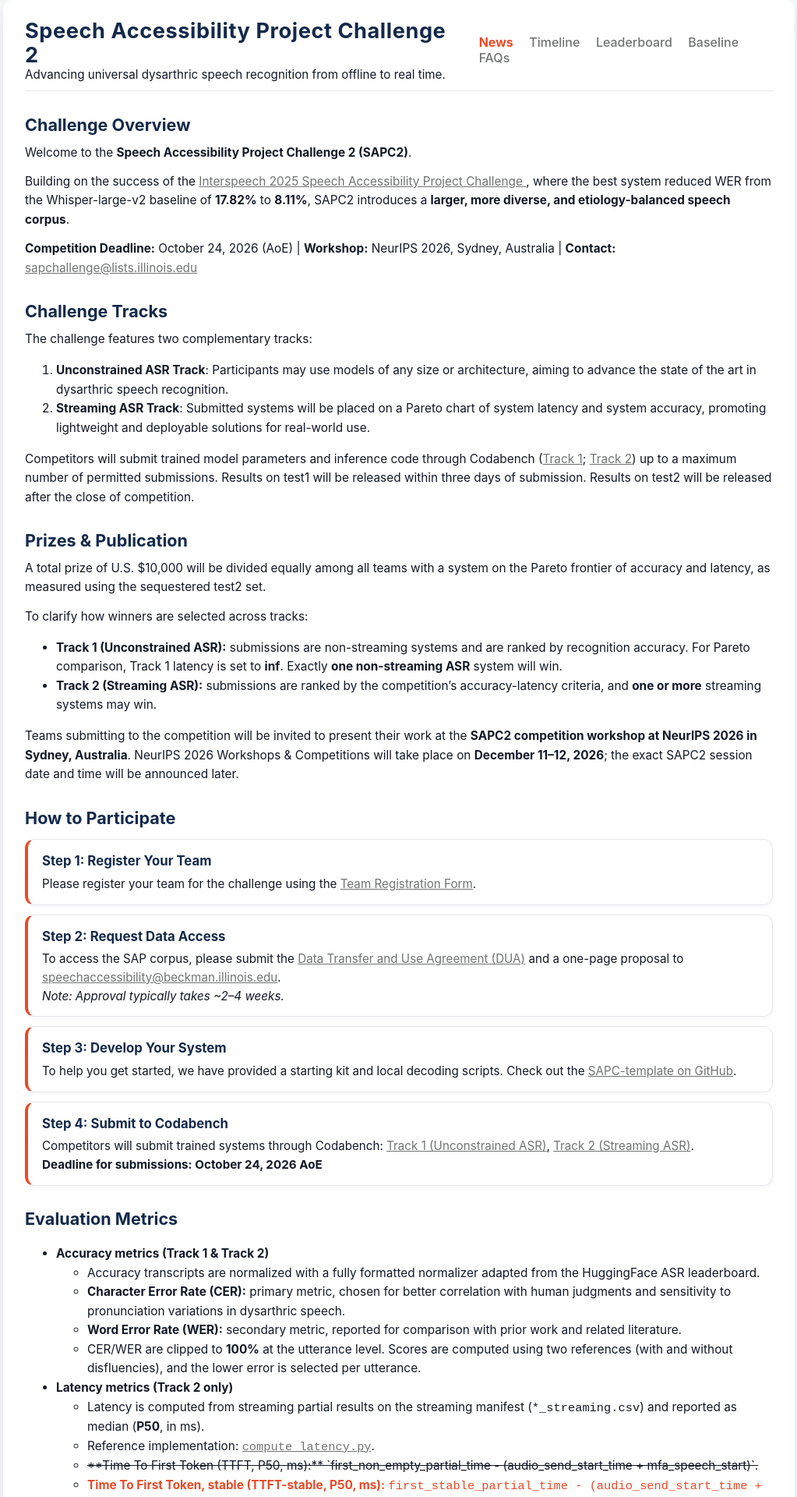
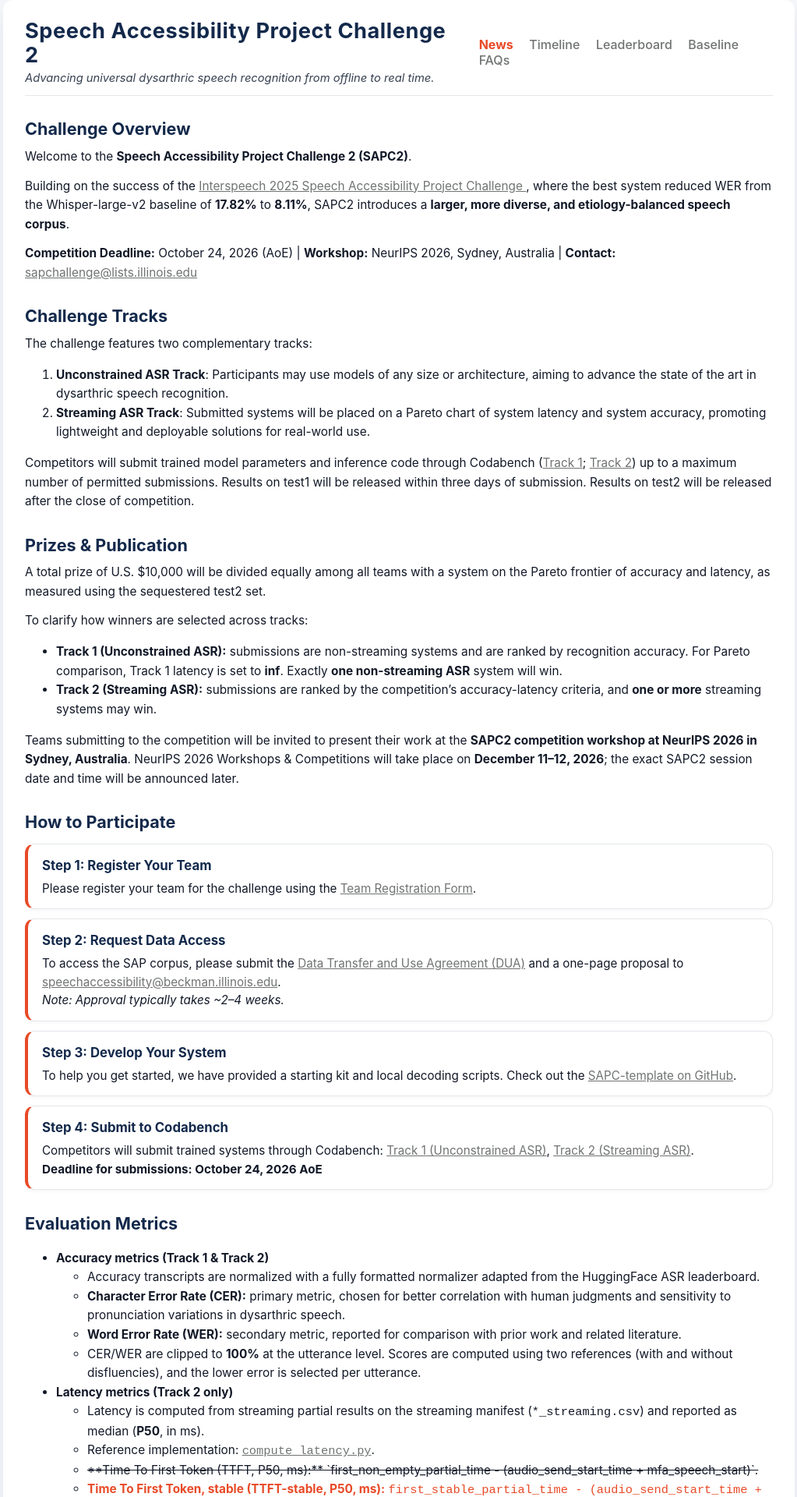
Before and after one commit to xiuwenz2/SAPC2-website, a Jekyll site: the page built from index.md, in a window 1280 px wide. Shown: the top 1920 px of the page at 78% size, without its empty margins (128-1151 px from the left). Built offline with Jekyll 4.4.1, drawn with Linux system fonts in a browser that asks for light colours.

Commit message:
Improve website layout and organization

```diff
--- a/assets/css/style.css
+++ b/assets/css/style.css
@@ -45,11 +45,12 @@ body {
 }
 
 .site-subtitle {
-  margin: 0;
-  font-size: 0.95rem;
+  margin: 0.25rem 0 0;
+  font-size: 0.92rem;
   font-weight: 400;
-  color: #111827;
-  line-height: 1.15;
+  font-style: italic;
+  color: #374151;
+  line-height: 1.3;
 }
 
 /* Nav links */
```
